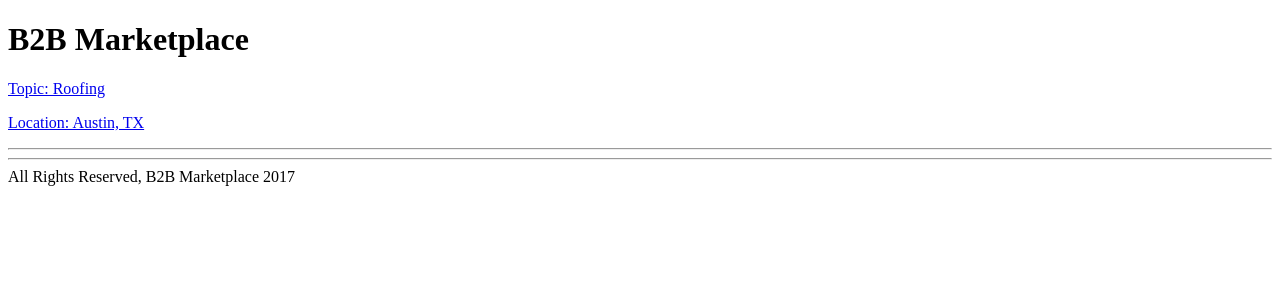
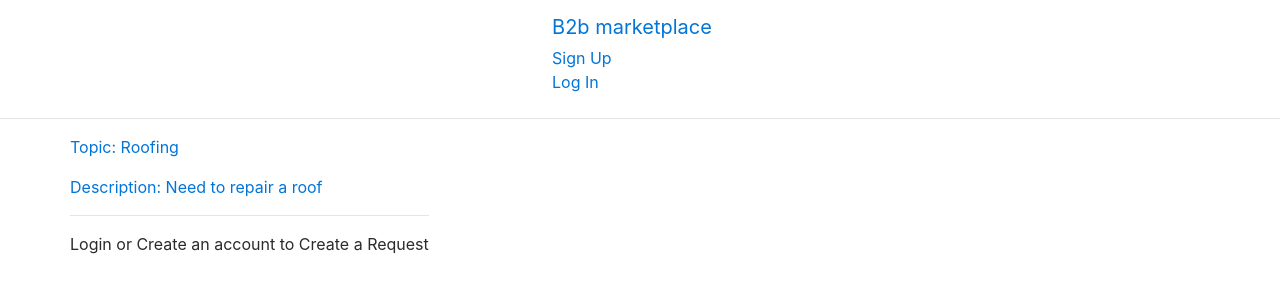
Before and after one commit to kenny-vo/b2bmarketplace, a Django app: page / in a window 1280 px wide. Shown: the top 300 px of the page. Run offline with Django 3.2, Linux system fonts and the light colour scheme; data comes from the database, SQL or seed files in the repository; both versions use the stored data as it was after the commit; some libraries are stand-ins or nearby versions.

Commit message:
added nav

```diff
--- a/main_app/templates/base.html
+++ b/main_app/templates/base.html
@@ -1,29 +1,63 @@
-{% load staticfiles %}
+{% load static%}
 <!DOCTYPE html>
 <html>
   <head>
-    <title>- Listing - {{listing.topic}}</title>
+    <meta charset="utf-8">
+    <title>B2B Marketplace</title>
     <link rel="stylesheet" type="text/css" href="{% static 'bootstrap.min.css' %}" / />
     <link rel="stylesheet" type="text/css" href="{% static 'style.css' %}" />
+    <script src="{% static 'js/app.js' %}"></script>
+    <script src="https://ajax.googleapis.com/ajax/libs/jquery/3.1.0/jquery.min.js"></script>
+    <script src="http://maxcdn.bootstrapcdn.com/bootstrap/3.3.5/js/bootstrap.min.js"></script>
 
   </head>
+
   <body>
-    <a href="/"><h1>B2B Marketplace</h1></a>
-    {% if user.is_authenticated %}
-         <a  href="{% url 'profile' user.username %}">Hello, {{ user.username }}!</a> |
-         <a  href="{% url 'logout' %}">Logout</a>
+    <nav class="navbar navbar-default">
+      <div class="container-fluid">
+        <div class="navbar-header">
+          <a class="navbar-brand" href="/">B2b marketplace</a>
+        </div>
+        <div id="navbar" class="navbar-collapse">
+
+          <ul class="nav navbar-nav navbar-right">
+           {% if not user.is_authenticated %}
+             <li><a href="{% url 'signup' %}">Sign Up</a></li>
+             <li><a href="{% url 'login' %}">Log In</a></li>
            {% else %}
-         <a  href="{% url 'login' %}">Login</a>
+              <li><a  href="{% url 'profile' user.username %}">Hello, {{ user.username }}!</a> </li>
+              <li><a href="{% url 'logout' %}">Logout</a></li>
+              <li><a href="/admin">Admin</a></li>
+          </ul>
            {% endif %}
+        </div>
+      </div>
+    </nav>
   <hr />
+  <div class="container">
+        <div class="row">
+          <div class="col-xs-12">
             {% block content %}
             {% endblock %}
+          </div>
+        </div>
+      </div>
+    </body>
 
 <footer>
-    All Rights Reserved, B2B Marketplace 2017
+  <div class= "navbar navbar-inverse navbar-static-bottom" role="navigation">
+      <div class="navbar-text pull-left">
+      </div>
+      <div class= "navbar-text pull-right">
+          <a href="#">
+              <i class="fa fa-github-square fa-2x"></i></a>
+      </div>
+      <div class="navbar-text pull-left">
+      &copy; B2B Marketplace
+      </div>
+  </div>
 </footer>
 
-  <script src="{% static 'js/jquery.min.js' %}"></script>
-  <script src="{% static 'js/app.js' %}"></script>
+
 </body>
 </html>
--- a/main_app/templates/home.html
+++ b/main_app/templates/index.html
@@ -5,14 +5,20 @@
   {% for listing in listings %}
     <a href="/{{listing.id}}">
       <p>Topic: {{ listing.topic }}</p>
+      <p>Description: {{listing.description}}</p>
     </a>
       <a href="/user/{{listing.user.username}}"    </a>
     </a>
     <hr />
   {% endfor %}
+  {% if not user.is_authenticated %}
+  <p> Login or Create an account to Create a Request
+  {% else %}
   <form action="post_url/" method="post">
       {% csrf_token %}
       {{ form }}
       <input type="submit" value="Submit" />
   </form>
+  {% endif %}
+
 {% endblock %}
--- a/main_app/urls.py
+++ b/main_app/urls.py
@@ -2,10 +2,12 @@ from django.conf.urls import url
 from main_app import views
 
 urlpatterns = [
-    url(r'^$', views.home),
+    url(r'^$', views.index, name="index"),
+    url(r'^signup$', views.signup, name="signup"),
+    url(r'^login/$', views.login_view, name="login"),
+    url(r'^logout/$', views.logout_view, name="logout"),
     url(r'^([0-9]+)/$', views.show, name="show"),
-    url(r'^logout/$', views.logout_view, name="logout"),
-    url(r'^login/$', views.login_view, name="login"),
     url(r'^post_url/$', views.post_listing, name="post_listing"),
-    url(r'^user/(\w+)/$', views.profile, name='profile')
+    url(r'^user/(\w+)/$', views.profile, name='profile'),
+
 ]
--- a/main_app/views.py
+++ b/main_app/views.py
@@ -2,15 +2,15 @@ from django.contrib.auth.models import User
 from django.contrib.auth import authenticate, login, logout
 
 from django.http import HttpResponseRedirect, HttpResponse
-from django.shortcuts import render
+from django.shortcuts import render, redirect
 
 from .forms import ListingForm, LoginForm
 from .models import Listing
 
-def home(request):
+def index(request):
     listings = Listing.objects.all()
     form = ListingForm()
-    return render(request, 'home.html', {'listings': listings, 'form':form})
+    return render(request, 'index.html', {'listings': listings, 'form':form})
 
 def show(request, listing_id):
     listing = Listing.objects.get(id=listing_id)
@@ -51,3 +51,18 @@ def login_view(request):
 def logout_view(request):
     logout(request)
     return HttpResponseRedirect('/')
+
+def signup(request):
+    context = {"error": False}
+    if request.method == "GET":
+        return render(request, 'signup.html', context)
+    if request.method == "POST":
+        username = request.POST["username"]
+        password = request.POST["password"]
+        try:
+            user = User.objects.create_user(username=username, password=password)
+            if user is not None:
+                return login(request)
+        except:
+            context["error"] = "Username '{username}' already exists."
+            return render(request, 'signup.html', context)
```
Also changed, not shown: main_app/templates/signup.html (added, +17 -0 lines), db.sqlite3. Lines whose indentation alone changed are shown as unchanged.
